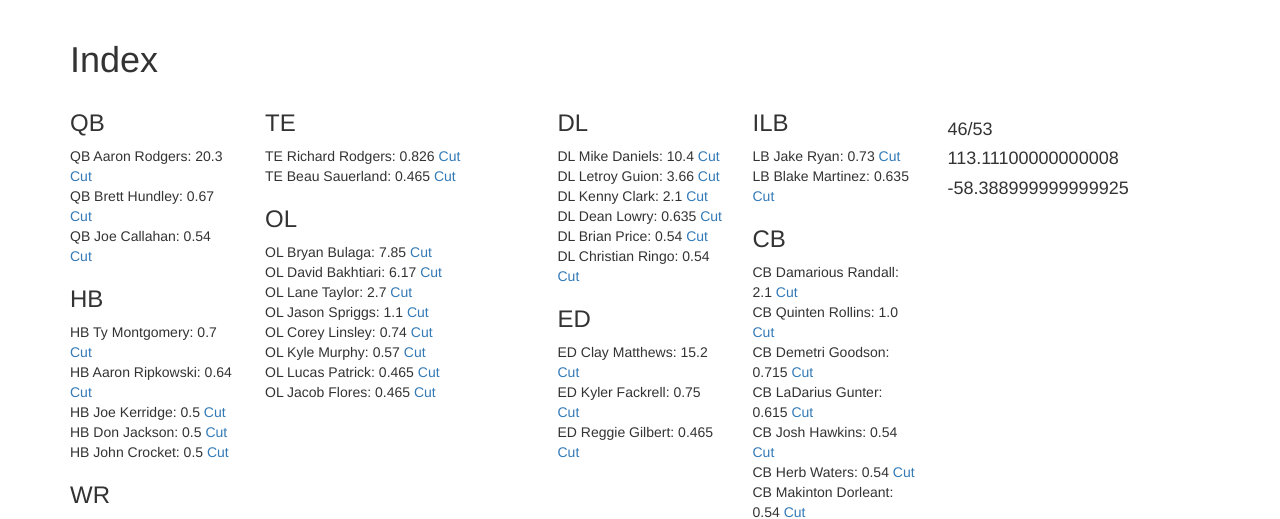
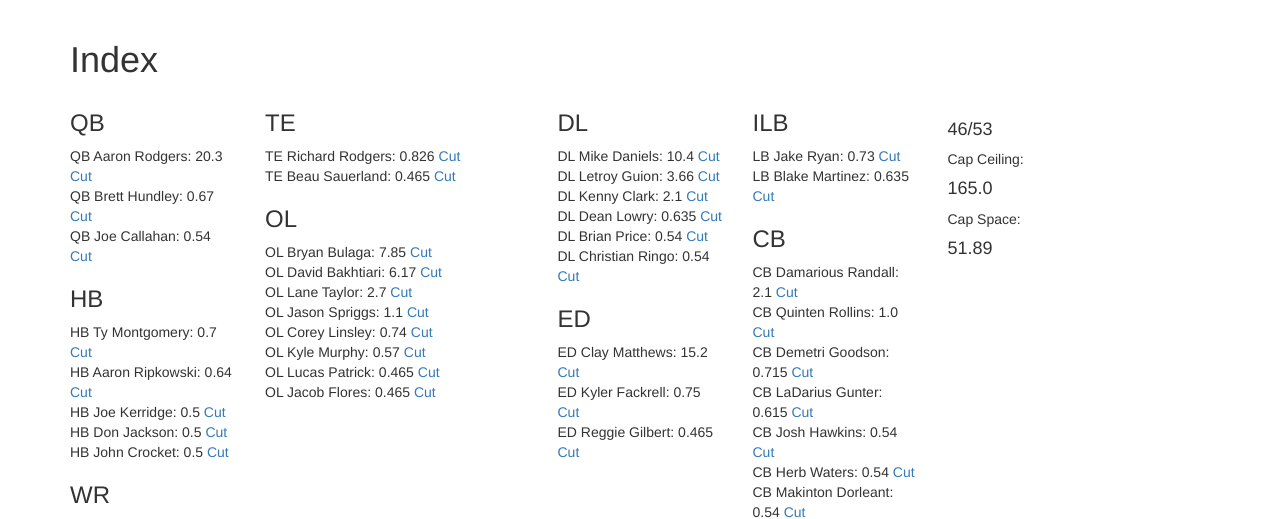
Before and after one commit to cjredmond/packers_offseason_game, a Django app: page / in a window 1280 px wide. Shown: the part 72-591 px from the top of the page. Run offline with Django 3.2, Linux system fonts and the light colour scheme; data comes from the database, SQL or seed files in the repository; both versions use the stored data as it was after the commit; some libraries are stand-ins or nearby versions.

Commit message:
fixed salary cut cutting player bug

```diff
--- a/roster/views.py
+++ b/roster/views.py
@@ -10,7 +10,7 @@ class IndexView(TemplateView):
     def get_context_data(self,**kwargs):
         context = super().get_context_data(**kwargs)
         acc = Account.objects.first()
-        acc.cap = sum([player.cap_hit for player in Player.objects.all()])
+        salaries = sum([player.cap_hit for player in Player.objects.all()])
         context['qb'] = Player.objects.filter(position='QB').order_by('-cap_hit')
         context['hb'] = Player.objects.filter(position='HB').order_by('-cap_hit')
         context['wr'] = Player.objects.filter(position='WR').order_by('-cap_hit')
@@ -22,8 +22,8 @@ class IndexView(TemplateView):
         context['cb'] = Player.objects.filter(position='CB').order_by('-cap_hit')
         context['s'] = Player.objects.filter(position='S').order_by('-cap_hit')
         context['count'] = Player.objects.all().count()
-        context['total_cap'] = acc.cap
-        context['cap_space_left'] = acc.cap - 171.5
+        context['total_cap'] = acc.cap_max
+        context['cap_space_left'] = round(acc.cap_max - salaries,2)
         return context
 
 class FreeAgentView(TemplateView):
@@ -67,8 +67,6 @@ class DraftPlayerView(CreateView):
         return reverse('draft_view', args=('1'))
     def form_valid(self, form):
         player_info = DraftPlayer.objects.get(id=self.kwargs['pk'])
-        acc = Account.objects.first()
-        acc.cap += player_info.cap_hit
         draft = Draft.objects.get(id=1)
         draft.draft_round += 1
         draft.save()
@@ -77,7 +75,7 @@ class DraftPlayerView(CreateView):
         instance.last_name = player_info.last_name
         instance.position = player_info.position
         instance.cap_hit = player_info.cap_hit
-        instance.cut_savings = player_info.cap_hit / 2
+        instance.dead_money = player_info.cap_hit * .85
         player_info.delete()
         return super().form_valid(form)
 
@@ -88,14 +86,12 @@ class ReSignPlayerView(CreateView):
         return reverse('resign_view')
     def form_valid(self,form):
         player_info = FreeAgent.objects.get(id=self.kwargs['pk'])
-        acc = Account.objects.first()
-        acc.cap += player_info.cap_hit
         instance = form.save(commit=False)
         instance.first_name = player_info.first_name
         instance.last_name = player_info.last_name
         instance.position = player_info.position
         instance.cap_hit = player_info.cap_hit
-        instance.cut_savings = player_info.cap_hit/2
+        instance.dead_money = player_info.cap_hit * .8
         player_info.delete()
         return super().form_valid(form)
 
@@ -106,14 +102,12 @@ class FreeAgentSignView(CreateView):
         return reverse('free_agent_view')
     def form_valid(self,form):
         player_info = FreeAgent.objects.get(id=self.kwargs['pk'])
-        acc = Account.objects.first()
-        acc.cap += player_info.cap_hit
         instance = form.save(commit=False)
         instance.first_name = player_info.first_name
         instance.last_name = player_info.last_name
         instance.position = player_info.position
         instance.cap_hit = player_info.cap_hit
-        instance.cut_savings = player_info.cap_hit/2
+        instance.dead_money = player_info.cap_hit * 1.25
         player_info.delete()
         return super().form_valid(form)
 
@@ -122,7 +116,10 @@ class CutPlayerView(DeleteView):
     def get_success_url(self,**kwargs):
         player_info = Player.objects.get(id=self.kwargs['pk'])
         acc = Account.objects.first()
-        acc.cap -= player_info.cut_savings
+        print(acc.cap_max)
+        print(acc.cap_max - player_info.dead_money)
+        acc.cap_max -= player_info.dead_money
+        acc.save()
         FreeAgent.objects.create(first_name=player_info.first_name,last_name=player_info.last_name,
                                  position=player_info.position, cap_hit=player_info.cap_hit, on_team=False)
         return reverse('index_view')
@@ -140,7 +137,7 @@ def add_team_player():
         for row in reader:
             print(row[0],row[1])
             Player.objects.create(first_name=row[0],last_name=row[1],position=row[2],cap_hit=row[3],
-            cut_savings=0)
+            dead_money=row[4])
 
 def add_free_agents():
     with open('roster/free_agents.csv') as infile:
--- a/templates/index.html
+++ b/templates/index.html
@@ -54,8 +54,8 @@
   <div class="col-md-3">
     <br>
     <h4>{{ count }}/53</h4>
-    <h4>{{ total_cap }}</h4>
-    <h4>{{ cap_space_left }}</h4>
+    Cap Ceiling:<h4>{{ total_cap }}</h4>
+    Cap Space:<h4>{{ cap_space_left }}</h4>
   </div>
 
 </div>
```
Also changed, not shown: db.sqlite3.
